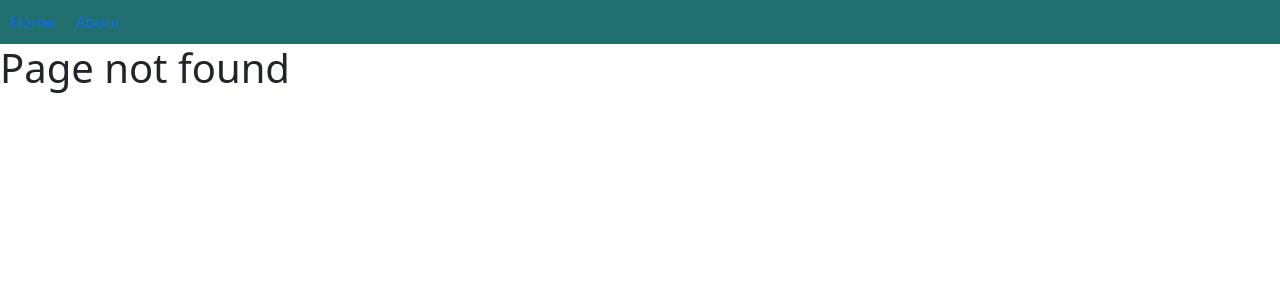
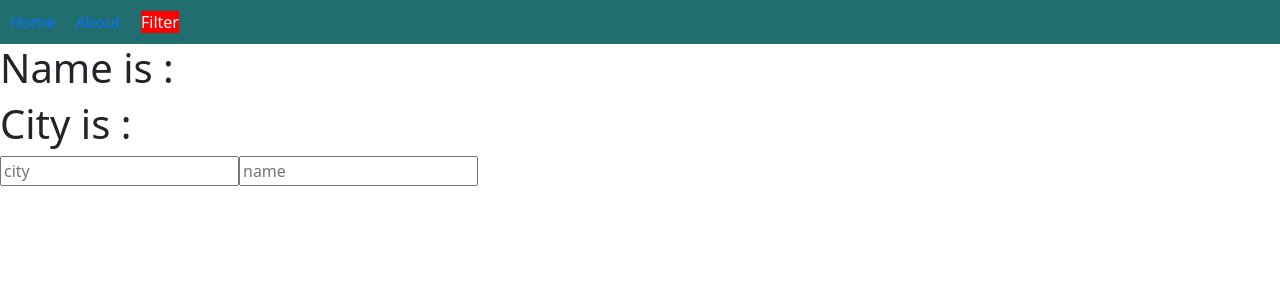
Before and after one commit to hmfaaiz/react_challenge, a React (Create React App) app: page /filter in a window 1280 px wide. Before the commit this address had no page. Shown: the top 300 px of the page. Built offline with nearby package versions, Linux system fonts and the light colour scheme.

Commit message:
UseSearchParams in filter page

```diff
--- /dev/null
+++ b/src/components/Filter.js
@@ -0,0 +1,18 @@
+import React from 'react'
+import { useSearchParams } from "react-router-dom";
+function Filter() {
+    const [searchParams,setSearchParams]=useSearchParams()
+    const city=searchParams.get('city')
+    const name=searchParams.get('name')
+  return (
+    <div>
+      <h1>Name is : {name}</h1>
+      <h1>City is : {city}</h1>
+      <input onChange={(e)=>{setSearchParams({city:e.target.value})}} type="text" placeholder="city"/>
+      <input onChange={(e)=>{setSearchParams({name:e.target.value})}} type="text" placeholder="name"/>
+
+    </div>
+  )
+}
+
+export default Filter
--- a/src/components/Navbar.js
+++ b/src/components/Navbar.js
@@ -10,6 +10,7 @@ function Navbar() {
         <ul  className="nav">
           <li><NavLink className="link" to="/home" >Home</NavLink></li>
           <li><NavLink className="link" to="/about" >About</NavLink></li>
+          <li><NavLink className="link" to="/filter" >Filter</NavLink></li>
         </ul>
       </div>
       {/* <div className='App'>
--- a/src/index.js
+++ b/src/index.js
@@ -17,6 +17,7 @@ import Home from "./components/Home"
 import About from "./components/About"
 import Navbar from "./components/Navbar"
 import User from "./components/User"
+import Filter from "./components/Filter"
 import { BrowserRouter, Route, Routes,Link } from "react-router-dom";
 
 const root = ReactDOM.createRoot(document.getElementById('root'));
@@ -43,6 +44,7 @@ root.render(
           <Route path="/about" element={<About />} />
           <Route path="/user/:name" element={<User />} />
           <Route path="/*" element={<h1>Page not found </h1>} />
+          <Route path="/filter" element={<Filter/>} />
         </Routes>
       </BrowserRouter>
 
```
